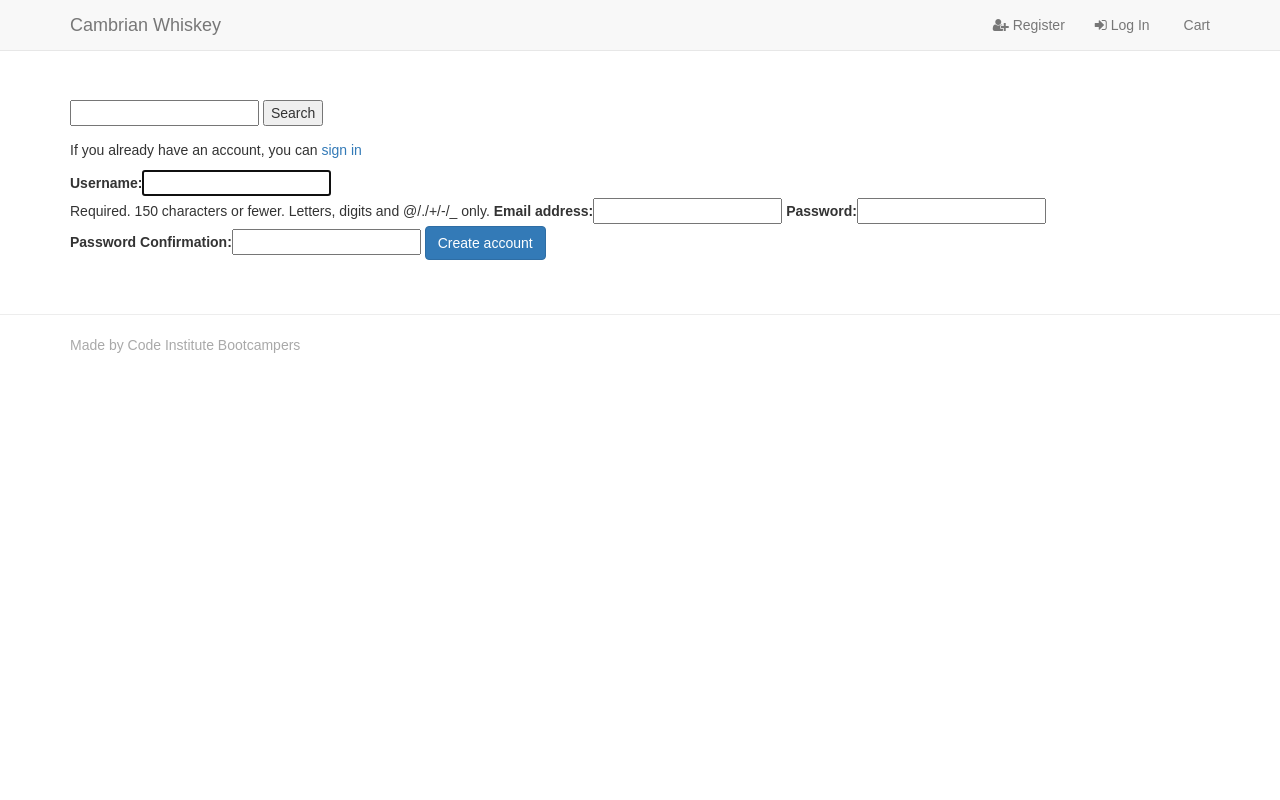
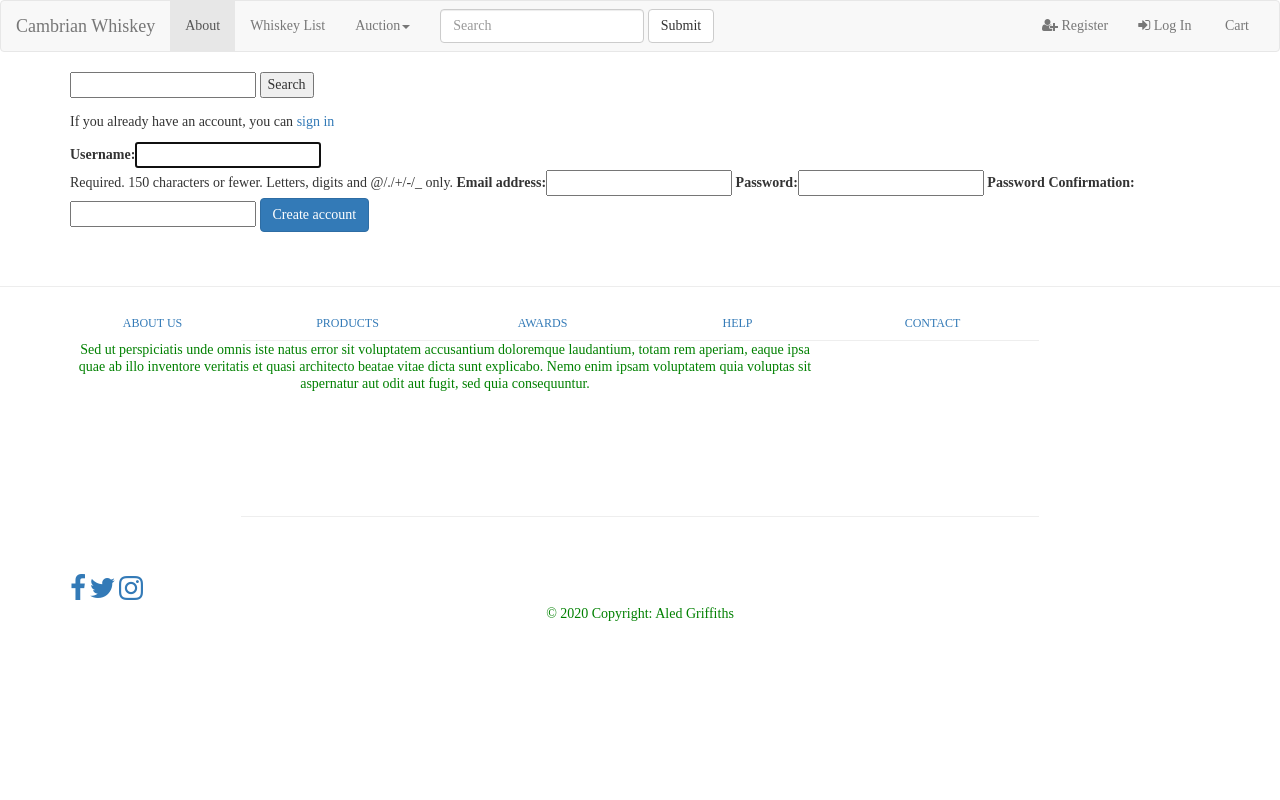
Before and after one commit to isakkhar/cambrian_whiskey, a Django app: page /accounts/register/ in a window 1280 px wide. Run offline with Django 3.2, Linux system fonts and the light colour scheme; some libraries are stand-ins or nearby versions.

Commit message:
adding a footer and trying to get css to work in local production

```diff
--- a/accounts/urls.py
+++ b/accounts/urls.py
@@ -13,5 +13,5 @@ urlpatterns = [
   url(r'^register/$', registration, name='registration'),
   # user_profile underneath connects to the view function def user_profile and must include it above from accounts.view import user_profile
   url(r'^profile/$', user_profile, name='profile'),
-  url(r'^password-reset/', include(url_reset))
+  url(r'^password-reset/', include(url_reset)),
 ]
--- /dev/null
+++ b/home/urls.py
@@ -0,0 +1,6 @@
+from .views import about
+from django.urls import path, re_path
+
+urlpatterns = [
+  path('about/', about, name='about'),
+]
--- a/static/css/custom.css
+++ b/static/css/custom.css
@@ -1,14 +1,17 @@
 body {
-  font-family: Arial;
-  padding-top: 100px;
+  font-family: 'Times New Roman', Times, serif;
+  padding-top: 0px;
 }
+
+/* navigation */
+
 
 footer {
   margin-top: 40px;
   padding-top: 20px;
   padding-bottom: 20px;
   border-top: 1px solid #ededed;
-  color: #A9A9A9;
+  color: green;
 }
 
 .icon-bar {
--- a/templates/base.html
+++ b/templates/base.html
@@ -24,41 +24,8 @@
 
   </head>
   <body>
-    <nav class="navbar navbar-masthead navbar-default navbar-fixed-top">
-      <div class="container">
-          <div class="navbar-header">
-              <button type="button" class="navbar-toggle collapsed" data-toggle="collapse" data-target="#navbar"
-                      aria-expanded="false" aria-controls="navbar">
-                  <span class="sr-only">Toggle navigation</span>
-                  <span class="icon-bar"></span>
-                  <span class="icon-bar"></span>
-                  <span class="icon-bar"></span>
-              </button>
-              <a href="/" class="navbar-brand">Cambrian Whiskey</a>
-          </div>
-          <div id="navbar" class="navbar-collapse collapse">
-              <ul class="nav navbar-nav navbar-right">
-                  {% if user.is_authenticated %}
-                  <li><a href="{% url 'profile' %}"><i class="fa fa-user"></i> Profile</a></li>
-                  <li><a href="{% url 'logout' %}"><i class="fa fa-sign-out"></i> Log Out</a></li>
-                  {% else %}
-                  <li><a href="{% url 'registration' %}"><i class="fa fa-user-plus"></i> Register</a></li>
-                  <li><a href="{% url 'login' %}"><i class="fa fa-sign-in"></i> Log In</a></li>
-                  {% endif %}
-                  <!-- an option to view whats in your shopping cart -->
-                  <li>
-                    <a href="{% url 'view_cart' %}">
-                      <i class="fa fa-shipping-cart"></i> Cart
-                      <!-- product_count resides in contexts.py. It will let the user know how many items are in the cart but not what items -->
-                      {% if product_count > 0 %}
-                      <label class="badge badge-warning">{{ product_count }}</label>
-                      {% endif %}
-                    </a>
-                  </li>
-              </ul>
-          </div>
-      </div>
-    </nav>
+    {% block nav %} {% include 'nav.html' %} {% endblock %}
+
     <!-- <h1>{% block page_heading %}{% endblock %}</h1> -->
     {% if messages %}
       <div class="alert alert-success">
@@ -78,11 +45,9 @@
       </div>
       {% block content %}{% endblock %}
     </div>
-    <footer>
-      <div class="container">
-        <p>Made by Code Institute Bootcampers</p>
-      </div>
-    </footer>
+</body>
+{% block footer %} {% include 'footer.html' %}
+{% endblock %}
 
     <!-- jquery for the stripe.js file for the functionality of card payments -->
     <!-- always have script at the bottom of the body element -->
@@ -95,5 +60,5 @@
     {% block head_js %}
     {% endblock %}
 
-</body>
+
 </html>
--- /dev/null
+++ b/templates/footer.html
@@ -0,0 +1,113 @@
+{% block footer %}
+
+<!-- Footer -->
+<footer class="page-footer">
+
+  <!-- Footer Links -->
+  <div class="container">
+
+    <!-- Grid row-->
+    <div class="row text-center">
+
+      <!-- Grid column -->
+      <div class="col-md-2 mb-3">
+        <h6 class="text-uppercase font-weight-bold">
+          <a href="#!">About us</a>
+        </h6>
+      </div>
+      <!-- Grid column -->
+
+      <!-- Grid column -->
+      <div class="col-md-2 mb-3">
+        <h6 class="text-uppercase font-weight-bold">
+          <a href="#!">Products</a>
+        </h6>
+      </div>
+      <!-- Grid column -->
+
+      <!-- Grid column -->
+      <div class="col-md-2 mb-3">
+        <h6 class="text-uppercase font-weight-bold">
+          <a href="#!">Awards</a>
+        </h6>
+      </div>
+      <!-- Grid column -->
+
+      <!-- Grid column -->
+      <div class="col-md-2 mb-3">
+        <h6 class="text-uppercase font-weight-bold">
+          <a href="#!">Help</a>
+        </h6>
+      </div>
+      <!-- Grid column -->
+
+      <!-- Grid column -->
+      <div class="col-md-2 mb-3">
+        <h6 class="text-uppercase font-weight-bold">
+          <a href="#!">Contact</a>
+        </h6>
+      </div>
+      <!-- Grid column -->
+
+    </div>
+    <!-- Grid row-->
+    <hr class="rgba-white-light" style="margin: 0 15%;">
+
+    <!-- Grid row-->
+    <div class="row d-flex text-center justify-content-center mb-md-0 mb-4">
+
+      <!-- Grid column -->
+      <div class="col-md-8 col-12 mt-5">
+        <p style="line-height: 1.7rem">Sed ut perspiciatis unde omnis iste natus error sit voluptatem
+          accusantium doloremque laudantium, totam rem
+          aperiam, eaque ipsa quae ab illo inventore veritatis et quasi architecto beatae vitae dicta sunt
+          explicabo.
+          Nemo enim ipsam voluptatem quia voluptas sit aspernatur aut odit aut fugit, sed quia consequuntur.</p>
+      </div>
+      <!-- Grid column -->
+
+    </div>
+    <!-- Grid row-->
+    <hr class="clearfix d-md-none rgba-white-light" style="margin: 10% 15% 5%;">
+
+    <!-- Grid row-->
+    <div class="row">
+
+      <!-- Grid column -->
+      <div class="col-md-12">
+
+        <div>
+
+          <!-- Facebook -->
+          <a href="">
+            <i class="fa fa-facebook fa-2x" aria-hidden="true"></i>
+          </a>
+          <!-- Twitter -->
+          <a href="">
+            <i class="fa fa-twitter fa-2x" aria-hidden="true"></i>
+          </a>
+          <!--Instagram-->
+          <a href="">
+            <i class="fa fa-instagram fa-2x" aria-hidden="true"></i>
+          </a>
+
+        </div>
+
+      </div>
+      <!-- Grid column -->
+
+    </div>
+    <!-- Grid row-->
+
+  </div>
+  <!-- Footer Links -->
+
+  <!-- Copyright -->
+  <div class="footer-copyright text-center py-3">© 2020 Copyright: Aled Griffiths</a>
+  </div>
+  <!-- Copyright -->
+
+</footer>
+<!-- Footer -->
+
+{% endblock %}
--- /dev/null
+++ b/templates/nav.html
@@ -0,0 +1,60 @@
+<nav class="navbar navbar-default">
+  <div class="container-fluid">
+    <!-- Brand and toggle get grouped for better mobile display -->
+    <div class="navbar-header">
+      <button type="button" class="navbar-toggle collapsed" data-toggle="collapse" data-target="#bs-example-navbar-collapse-1" aria-expanded="false">
+        <span class="sr-only">Toggle navigation</span>
+        <span class="icon-bar"></span>
+        <span class="icon-bar"></span>
+        <span class="icon-bar"></span>
+      </button>
+      <a class="navbar-brand" href="/">Cambrian Whiskey</a>
+    </div>
+
+    <!-- Collect the nav links, forms, and other content for toggling -->
+    <div class="collapse navbar-collapse" id="bs-example-navbar-collapse-1">
+      <ul class="nav navbar-nav">
+        <li class="active"><a href="#">About <span class="sr-only">(current)</span></a></li>
+        <li><a href="#">Whiskey List</a></li>
+        <li class="dropdown">
+          <a href="#" class="dropdown-toggle" data-toggle="dropdown" role="button" aria-haspopup="true" aria-expanded="false">Auction<span class="caret"></span></a>
+          <ul class="dropdown-menu">
+            <li><a href="#">Action</a></li>
+            <li><a href="#">Another action</a></li>
+            <li><a href="#">Something else here</a></li>
+            <li role="separator" class="divider"></li>
+            <li><a href="#">Separated link</a></li>
+            <li role="separator" class="divider"></li>
+            <li><a href="#">One more separated link</a></li>
+          </ul>
+        </li>
+      </ul>
+      <form class="navbar-form navbar-left">
+        <div class="form-group">
+          <input type="text" class="form-control" placeholder="Search">
+        </div>
+        <button type="submit" class="btn btn-default">Submit</button>
+      </form>
+    </ul>
+      <ul class="nav navbar-nav navbar-right">
+        {% if user.is_authenticated %}
+        <li><a href="{% url 'logout' %}"><i class="fa fa-user"></i> Logout</a></li>
+        <li><a href="{% url 'profile' %}"><i class="fa fa-sign-out"></i> Profile</a></li>
+        {% else %}
+        <li><a href="{% url 'registration' %}"><i class="fa fa-user-plus"></i> Register</a></li>
+        <li><a href="{% url 'login' %}"><i class="fa fa-sign-in"></i> Log In</a></li>
+        {% endif %}
+        <!-- an option to view whats in your shopping cart -->
+        <li>
+          <a href="{% url 'view_cart' %}">
+            <i class="fa fa-shipping-cart"></i> Cart
+            <!-- product_count resides in contexts.py. It will let the user know how many items are in the cart but not what items -->
+            {% if product_count > 0 %}
+            <label class="badge badge-warning">{{ product_count }}</label>
+            {% endif %}
+          </a>
+        </li>
+       </ul>
+    </div><!-- /.navbar-collapse -->
+  </div><!-- /.container-fluid -->
+</nav>
```
Also changed, not shown: cambrian_whiskey/settings.py (+22 -16 lines), home/templates/about.html (added, +43 -0 lines), home/views.py (+12 -1 lines), templates/navbar.html (added, +38 -0 lines), accounts/views.py (line endings or trailing spaces).
